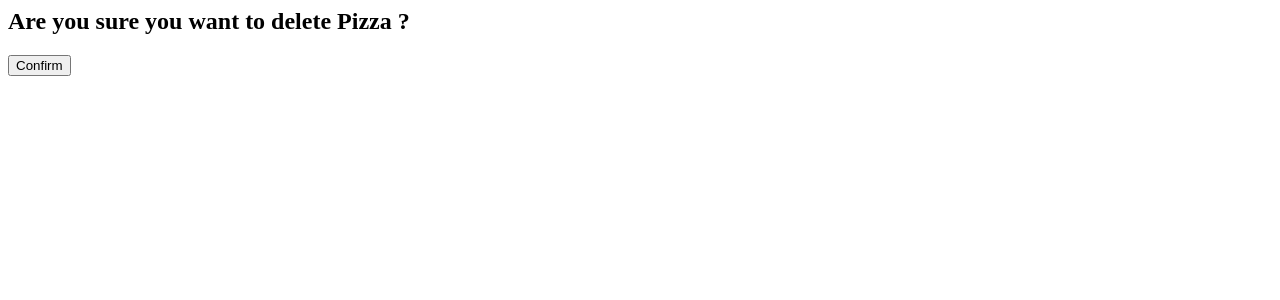
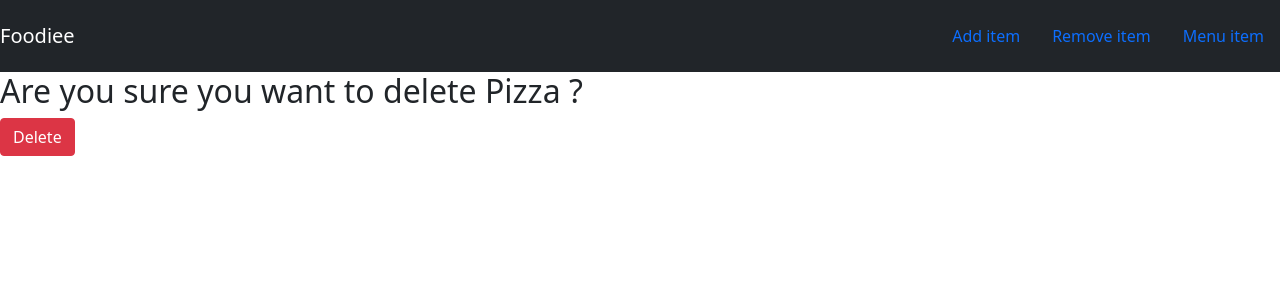
Before and after one commit to kamleshbp/foodiee, a Django app: page /food/delete/1/ in a window 1280 px wide. Shown: the top 300 px of the page. Run offline with Django 4.2, Linux system fonts and the light colour scheme; data comes from the database, SQL or seed files in the repository.

Commit message:
Updated layout of delete_item page

```diff
--- a/food/templates/food/item-delete.html
+++ b/food/templates/food/item-delete.html
@@ -1,5 +1,9 @@
-<form method="POST">
-    {% csrf_token %}
-    <h2>Are you sure you want to delete {{ item.item_name }} ?</h2>
-    <button type="submit"> Confirm</button>
-</form>
+{% extends 'food/base.html' %}
+
+{% block body %}
+    <form method="POST">
+        {% csrf_token %}
+        <h2>Are you sure you want to delete {{ item.item_name }} ?</h2>
+        <input type="submit" class="btn btn-danger" value="Delete"/>
+    </form>
+{% endblock %}
```
